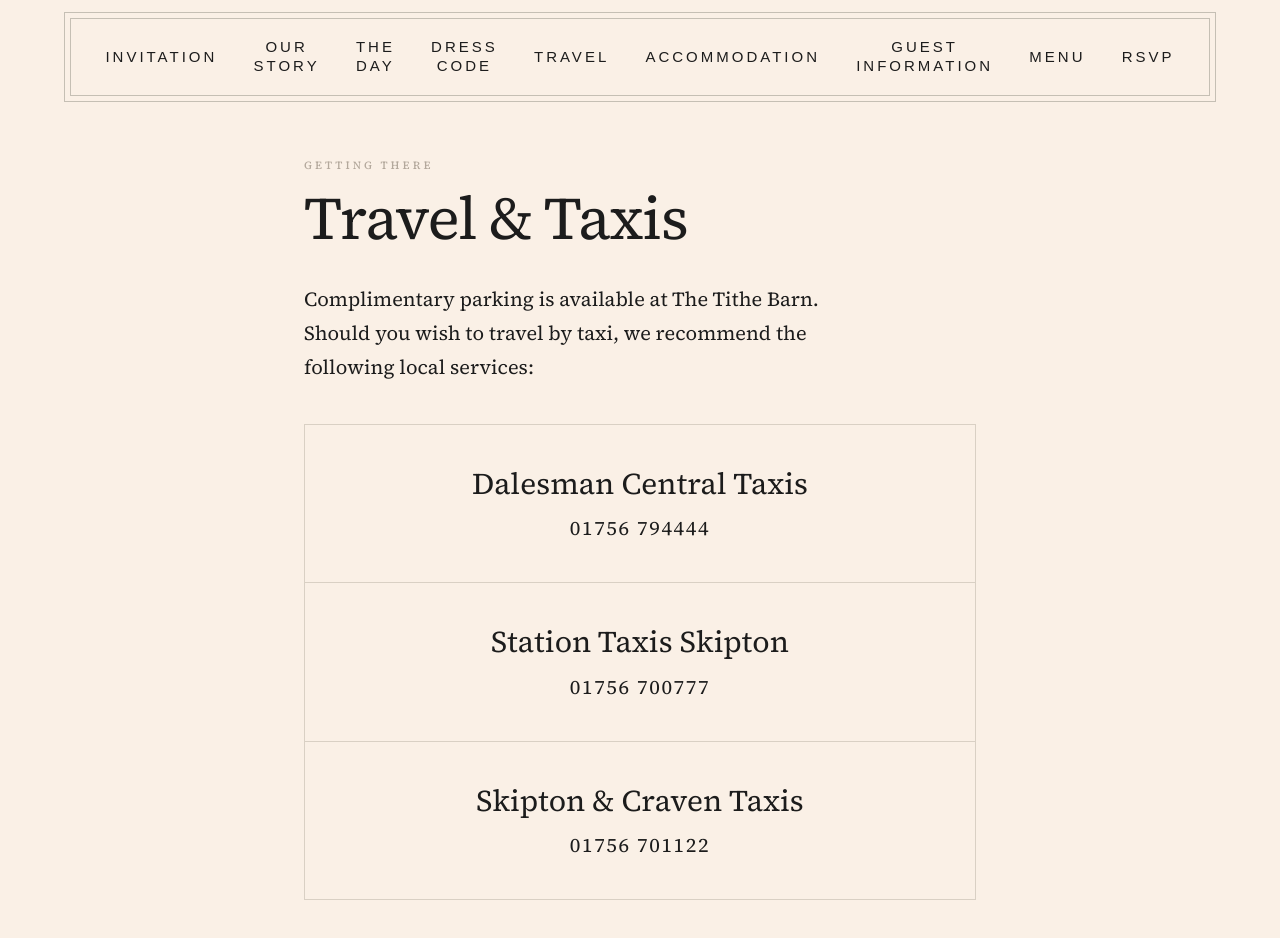
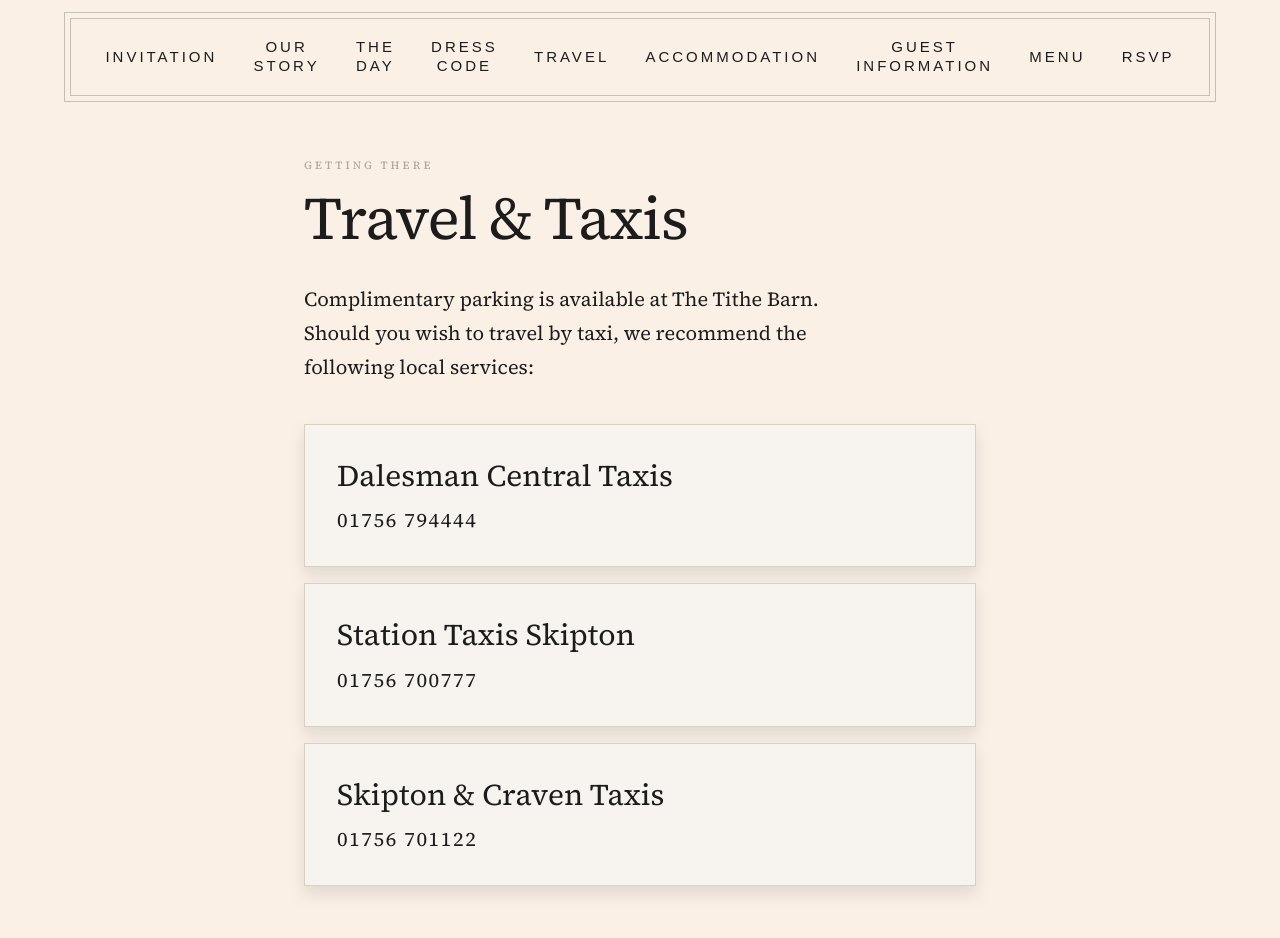
Before and after one commit to SJ-209/wedding-invites, a Next.js app in the folder my-app/: page /travel in a window 1280 px wide. Shown: the top 938 px of the page. Built offline with nearby package versions, Linux system fonts and the light colour scheme.

Commit message:
fixed travel page styling

```diff
--- a/my-app/app/travel/page.tsx
+++ b/my-app/app/travel/page.tsx
@@ -40,11 +40,11 @@ export default function TravelPage() {
           Complimentary parking is available at The Tithe Barn. Should you wish
           to travel by taxi, we recommend the following local services:
         </p>
-        <ul className="mt-8 border border-[#d9d0c4] sm:mt-10">
+        <ul className="mt-8 space-y-4 sm:mt-10">
           {taxis.map((taxi) => (
             <li
               key={taxi.tel}
-              className="border-b border-[#d9d0c4] px-6 py-8 text-center last:border-b-0 sm:py-10"
+              className="border border-[#d9d0c4] bg-[#f7f3ee] px-6 py-7 sm:px-8 drop-shadow-[0_8px_8px_rgba(0,0,0,0.1)] sm:py-8"
             >
               <p className="text-[1.65rem] leading-tight text-[#1c1c1c] sm:text-3xl">
                 {taxi.name}
```
